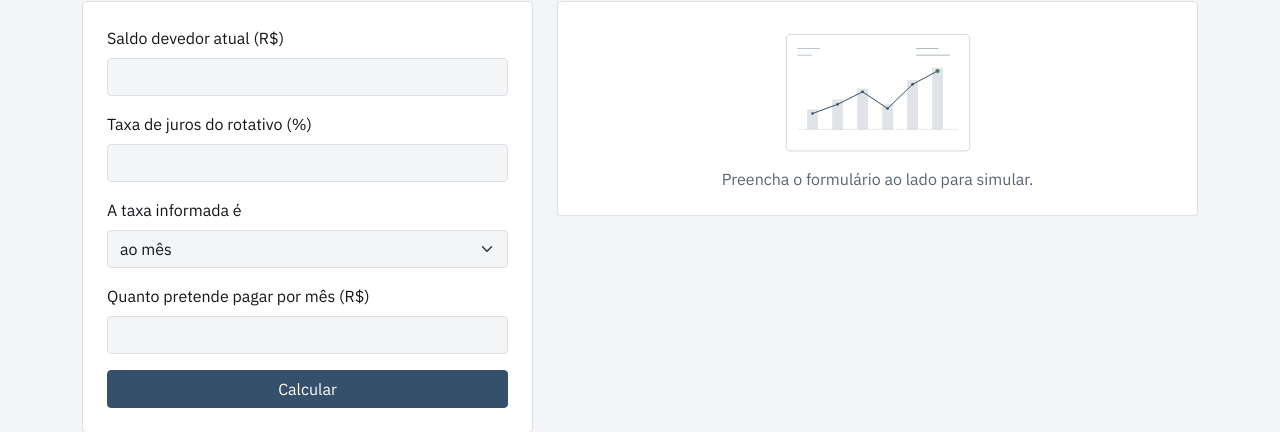
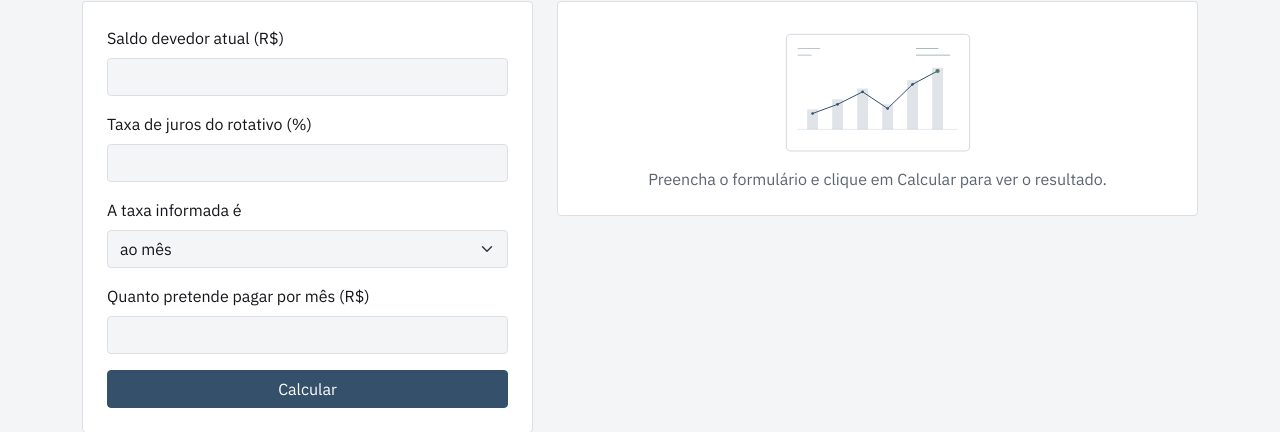
Before and after one commit to pagliarinimvp/portal-finquant, a Django app: page /simuladores/divida-cartao/ in a window 1280 px wide. Shown: the part 224-656 px from the top of the page. Run offline with Django 5.2, Linux system fonts and the light colour scheme.

Commit message:
Simuladores: texto do resultado vazio não fala mais em "formulário ao lado"
No celular o formulário fica acima do resultado, então "ao lado" confundia.

Co-Authored-By: Claude Opus 5.5 <noreply@anthropic.com>

```diff
--- a/templates/simuladores/divida_cartao.html
+++ b/templates/simuladores/divida_cartao.html
@@ -137,7 +137,7 @@
             <div class="mx-auto" style="max-width: 200px;">
                 {% include "ilustracoes/crescimento.svg" %}
             </div>
-            <p class="text-muted mb-0 mt-2">Preencha o formulário ao lado para simular.</p>
+            <p class="text-muted mb-0 mt-2">Preencha o formulário e clique em Calcular para ver o resultado.</p>
         </div>
         {% endif %}
     </div>
--- a/templates/simuladores/juros_compostos.html
+++ b/templates/simuladores/juros_compostos.html
@@ -100,7 +100,7 @@
             <div class="mx-auto" style="max-width: 200px;">
                 {% include "ilustracoes/cofrinho.svg" %}
             </div>
-            <p class="text-muted mb-0 mt-2">Preencha o formulário ao lado para simular.</p>
+            <p class="text-muted mb-0 mt-2">Preencha o formulário e clique em Calcular para ver o resultado.</p>
         </div>
         {% endif %}
     </div>
--- a/templates/simuladores/meta_financeira.html
+++ b/templates/simuladores/meta_financeira.html
@@ -113,7 +113,7 @@
             <div class="mx-auto" style="max-width: 200px;">
                 {% include "ilustracoes/cofrinho.svg" %}
             </div>
-            <p class="text-muted mb-0 mt-2">Preencha o formulário ao lado para simular.</p>
+            <p class="text-muted mb-0 mt-2">Preencha o formulário e clique em Calcular para ver o resultado.</p>
         </div>
         {% endif %}
     </div>
```
